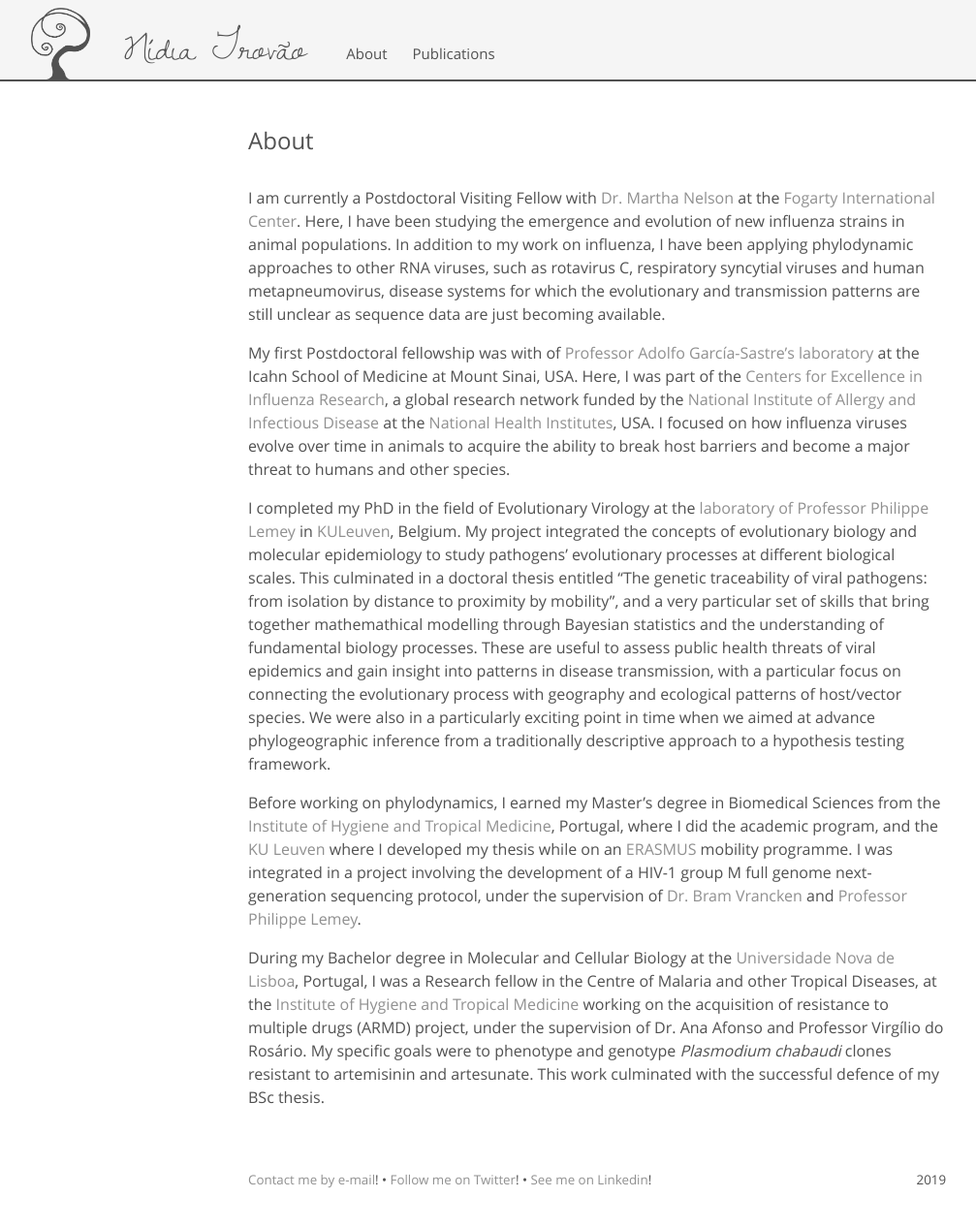
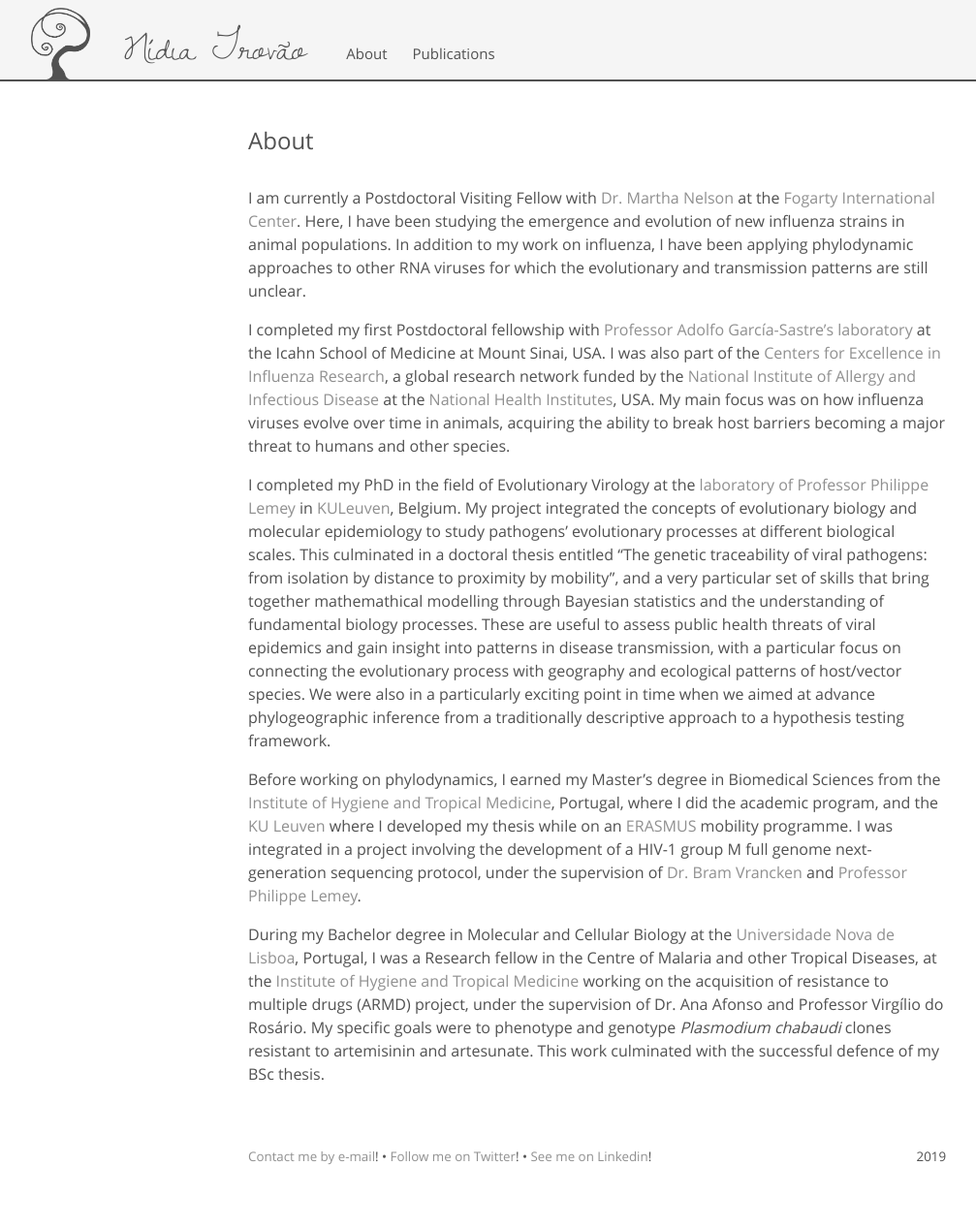
Before and after one commit to nidiatrovao/nidiatrovao.github.io, a Jekyll site: the page built from about.md, in a window 1280 px wide. Shown: the whole page at 97% size, without its empty margins (24-1031 px from the left). Built offline with Jekyll 4.4.1, drawn with Linux system fonts in a browser that asks for light colours; after the commit the page ends 1244 px from its top, so only the background shows below that.

Commit message:
Update about.md

```diff
--- a/about.md
+++ b/about.md
@@ -3,10 +3,9 @@
 title: About
 ---
 <br>
-I am currently a Postdoctoral Visiting Fellow with [Dr. Martha Nelson](http://misms.net/staff/martha-nelson/) at the [Fogarty International Center](https://www.fic.nih.gov/Pages/Default.aspx). Here, I have been studying  the emergence and evolution of new influenza strains in animal populations. In addition to my work on influenza, I have been applying phylodynamic approaches to other RNA viruses, such as rotavirus C, respiratory syncytial viruses and human metapneumovirus, disease systems for which the evolutionary and transmission patterns are still unclear as sequence data are just becoming available.
+I am currently a Postdoctoral Visiting Fellow with [Dr. Martha Nelson](http://misms.net/staff/martha-nelson/) at the [Fogarty International Center](https://www.fic.nih.gov/Pages/Default.aspx). Here, I have been studying  the emergence and evolution of new influenza strains in animal populations. In addition to my work on influenza, I have been applying phylodynamic approaches to other RNA viruses for which the evolutionary and transmission patterns are still unclear.
 
-My first Postdoctoral fellowship was with of [Professor Adolfo García-Sastre's laboratory](http://labs.icahn.mssm.edu/garcia-sastre/) at the Icahn School of Medicine at Mount Sinai, USA. Here, I was part of the [Centers for Excellence in Influenza Research](http://www.niaidceirs.org/), a global research network funded by the [National Institute of Allergy and Infectious Disease](https://www.niaid.nih.gov/) at the [National Health Institutes](https://www.nih.gov/), USA. I focused on how influenza viruses evolve over time in animals to acquire the ability to break host barriers and become a major threat to humans and other species.
-
+I completed my first Postdoctoral fellowship with [Professor Adolfo García-Sastre's laboratory](http://labs.icahn.mssm.edu/garcia-sastre/) at the Icahn School of Medicine at Mount Sinai, USA. I was also part of the [Centers for Excellence in Influenza Research](http://www.niaidceirs.org/), a global research network funded by the [National Institute of Allergy and Infectious Disease](https://www.niaid.nih.gov/) at the [National Health Institutes](https://www.nih.gov/), USA. My main focus was on how influenza viruses evolve over time in animals, acquiring the ability to break host barriers becoming a major threat to humans and other species.
 
 I completed my PhD in the field of Evolutionary Virology at the [laboratory of Professor Philippe Lemey](http://rega.kuleuven.be/cev/ecv) in [KULeuven](http://www.kuleuven.be/english), Belgium. My project integrated the concepts of evolutionary biology and molecular epidemiology to study pathogens' evolutionary processes at different biological scales. This culminated in a doctoral thesis entitled "The genetic traceability of viral pathogens: from isolation by distance to proximity by mobility", and a very particular set of skills that bring together mathemathical modelling through Bayesian statistics and the understanding of fundamental biology processes. These are useful to assess public health threats of viral epidemics and gain insight into patterns in disease transmission, with a particular focus on connecting the evolutionary process with geography and ecological patterns of host/vector species. We were also in a particularly exciting point in time when we aimed at advance phylogeographic inference from a traditionally descriptive approach to a hypothesis testing framework.
 
```
